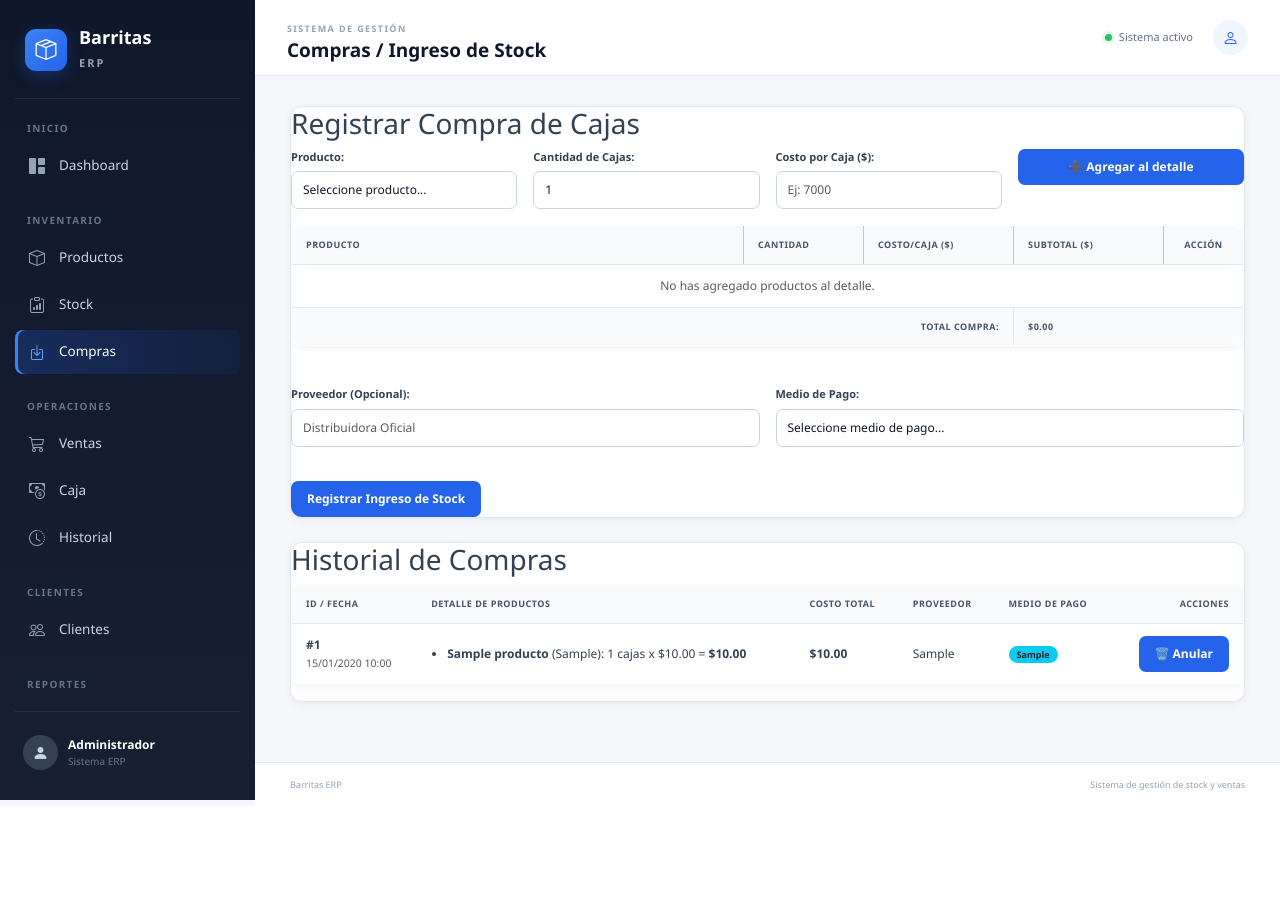
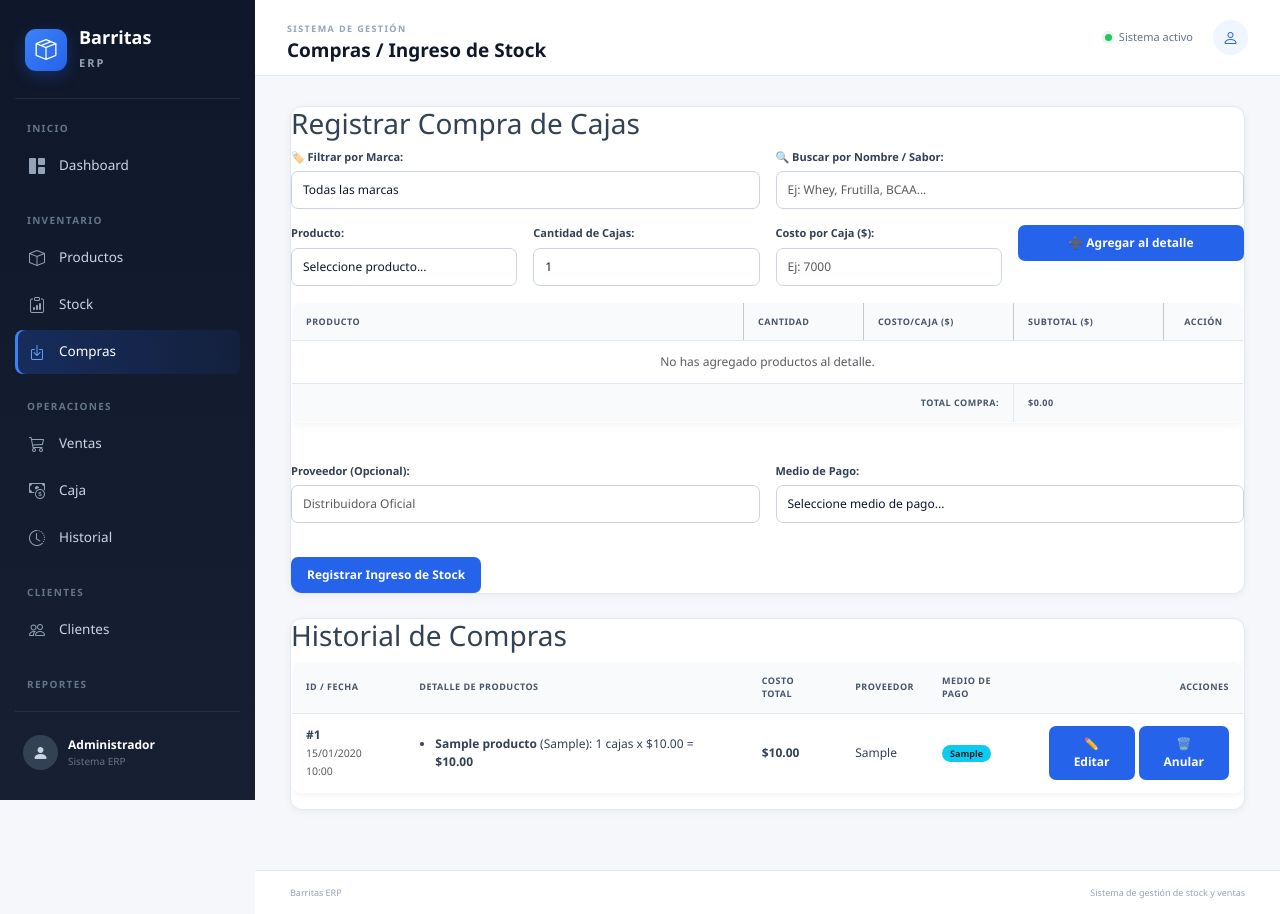
Before and after one commit to FrancoLince/barritas-stock, a Flask app: page /compras in a window 1280 px wide. Before the commit the page ends 800 px from the top, so only its background shows below. Run offline with Flask 3, Linux system fonts and the light colour scheme; a user stored in the database is signed in; tables that the repository leaves empty hold one stand-in row (values such as "Sample post").

Commit message:
Update compras.html

```diff
--- a/templates/compras.html
+++ b/templates/compras.html
@@ -13,15 +13,40 @@
     <form action="{{ url_for('compras') }}" method="POST" id="form-compra">
         <input type="hidden" name="carrito_data" id="carrito_data">
 
+        <!-- Controles de Filtros Dinámicos -->
+        <div class="form-grid mb-3">
+            <div class="form-group">
+                <label for="filtro_marca_select" class="form-label fw-bold">🏷️️ Filtrar por Marca:</label>
+                <select id="filtro_marca_select" class="form-control">
+                    <option value="">Todas las marcas</option>
+                    {% set marcas_unicas = [] %}
+                    {% for prod in productos %}
+                        {% if prod.marca not in marcas_unicas %}
+                            {% set _ = marcas_unicas.append(prod.marca) %}
+                            <option value="{{ prod.marca }}">{{ prod.marca }}</option>
+                        {% endif %}
+                    {% endfor %}
+                </select>
+            </div>
+
+            <div class="form-group">
+                <label for="filtro_producto_input" class="form-label fw-bold">🔍 Buscar por Nombre / Sabor:</label>
+                <input type="text" id="filtro_producto_input" class="form-control" placeholder="Ej: Whey, Frutilla, BCAA...">
+            </div>
+        </div>
+
         <!-- Selector de Productos para agregar al Detalle -->
         <div class="form-grid mb-3">
             <div class="form-group">
                 <label for="select_producto">Producto:</label>
-                <select id="select_producto" class="form-control">
+                <select id="select_producto" class="form-control" required>
                     <option value="">Seleccione producto...</option>
                     {% for prod in productos %}
-                        <option value="{{ prod.id }}" data-nombre="{{ prod.nombre }} - {{ prod.sabor }}" data-costo="{{ prod.costo_caja }}">
-                            {{ prod.nombre }} - {{ prod.sabor }} (Stock actual: {{ prod.stock_cajas }} cajas)
+                        <option value="{{ prod.id }}"
+                                data-nombre="{{ prod.nombre }} - {{ prod.sabor }}"
+                                data-marca="{{ prod.marca }}"
+                                data-costo="{{ prod.costo_caja }}">
+                            [{{ prod.marca }}] {{ prod.nombre }} - {{ prod.sabor }} (Stock actual: {{ prod.stock_cajas }} cajas)
                         </option>
                     {% endfor %}
                 </select>
@@ -73,7 +98,7 @@
             </div>
             <div class="form-group">
                 <label for="medio_pago">Medio de Pago:</label>
-                <select id="medio_pago" name="medio_pago" class="form-control" onchange="togglePagoMixtoCompra()" required>
+                <select id="medio_pago" name="medio_pago" class="form-control" required>
                     <option value="">Seleccione medio de pago...</option>
                     <option value="Efectivo">Efectivo</option>
                     <option value="Transferencia">Transferencia</option>
@@ -85,7 +110,7 @@
         </div>
 
         <!-- Campos para Pago Mixto -->
-        <div id="div_pago_mixto_compra" class="pago-mixto-container mt-3" style="display: none;">
+        <div id="div_pago_mixto_compra" class="pago-mixto-container mt-3 d-none">
             <div class="form-grid">
                 <div class="form-group">
                     <label for="monto_efectivo_compra">Monto en Efectivo ($):</label>
@@ -155,9 +180,12 @@
                         {% endif %}
                     </td>
                     <td class="text-end">
-                        <form action="{{ url_for('eliminar_compra', compra_id=c.id) }}" method="POST" class="d-inline" data-confirm="¿Anular esta compra? Se descontará el stock de cada producto agregado.">
-                            <button type="submit" class="btn btn-sm btn-outline-danger">🗑️ Anular</button>
-                        </form>
+                        <div class="d-inline-flex gap-1">
+                            <a href="{{ url_for('editar_compra', compra_id=c.id) }}" class="btn btn-sm btn-outline-warning">✏️ Editar</a>
+                            <form action="{{ url_for('eliminar_compra', compra_id=c.id) }}" method="POST" class="d-inline" data-confirm="¿Anular esta compra? Se descontará el stock de cada producto agregado.">
+                                <button type="submit" class="btn btn-sm btn-outline-danger">🗑️ Anular</button>
+                            </form>
+                        </div>
                     </td>
                 </tr>
                 {% else %}
```
